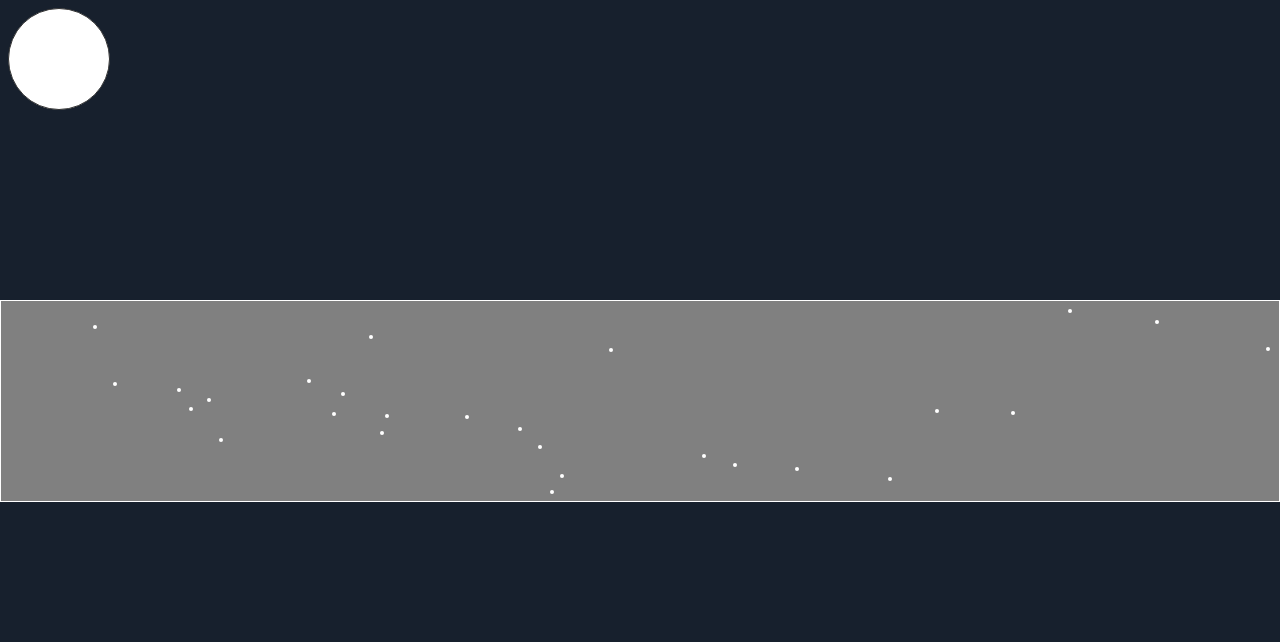
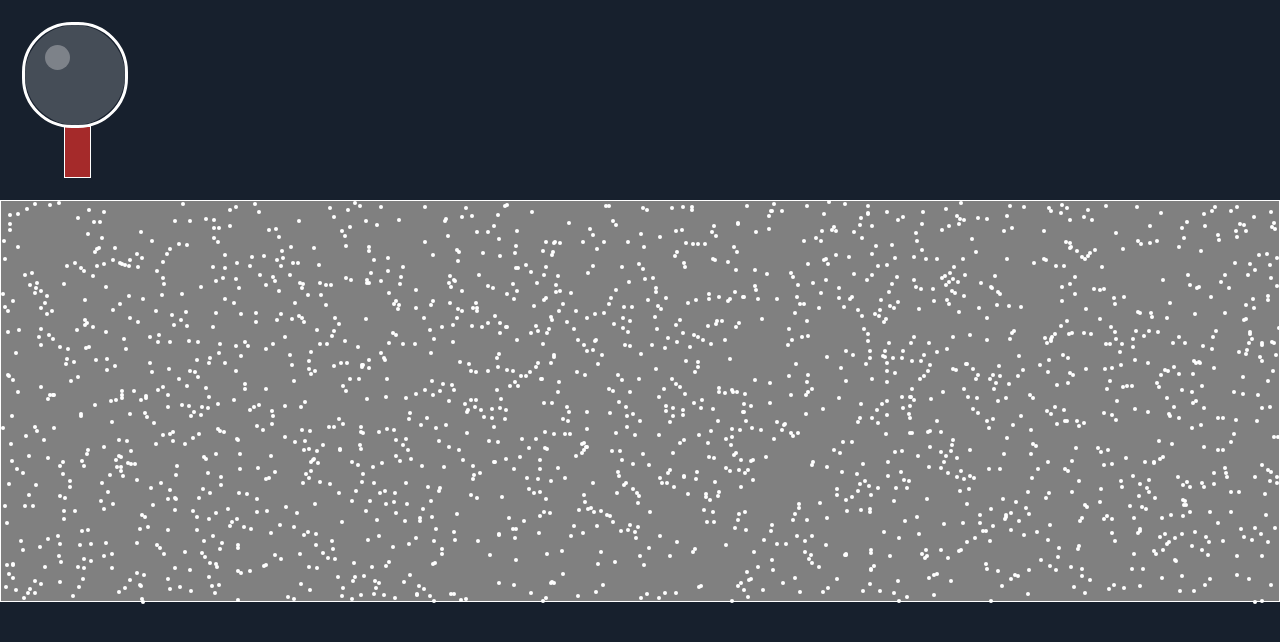
Before and after one commit to brianpilati/star-gazer, a plain HTML site: page index.html in a window 1280 px wide. Drawn offline with Linux system fonts and the light colour scheme.

Commit message:
updates to add more functionatlity

```diff
--- a/compass/assets/compass/sass/star.scss
+++ b/compass/assets/compass/sass/star.scss
@@ -2,7 +2,8 @@
 
 $star: rgba(255,255,255,1);
 $space: rgba(23,32,45,1);
-$nova: rgba(255,0,0,1);
+//$nova: rgba(255,0,0,1);
+$nova: rgba(255,255,255,1);
 
 $star_size_normal: 4px;
 $star_size_magnified: 18px;
@@ -13,26 +14,23 @@ $star_margin_magnified: -8px;
 $star_border-radius_normal: 3px;
 $star_border-radius_magnified: 14px;
 
-html
-{
+html {
     background-color: $space;
 }
 
-#horizon
-{
+#horizon {
     position: absolute;
     top: 50%;
-    margin-top: -100px;
-    height: 200px;
+    margin-top: -200px;
+    height: 400px;
     left: 0px;
     right: 0px;
     border: 1px solid white;
     background: grey;
+    z-index: 1;
 }
 
-.star
-{
-    content: "";
+.star {
     background-color: $star;
     position: absolute;
     border-radius: $star_border-radius_normal;
@@ -43,15 +41,13 @@ html
     z-index: 11;
 }
 
-.starGrow
-{
+.starGrow {
     -webkit-animation: starGrow .2s ease-in forwards; /* Chrome, Safari, Opera */
     animation: starGrow .2s ease-in forwards;
 }
 
 /* Chrome, Safari, Opera */
-@-webkit-keyframes starGrow
-{
+@-webkit-keyframes starGrow {
     from { }
     to {
         border-radius: $star_border-radius_magnified;
@@ -64,8 +60,7 @@ html
 }
 
 /* Standard syntax */
-@keyframes starGrow
-{
+@keyframes starGrow {
     from { }
     to {
         border-radius: $star_border-radius_magnified;
@@ -77,14 +72,57 @@ html
     }
 }
 
-#telescope
-{
+@mixin glass {
     position: absolute;
-    width:100px;
-    height:100px;
-    border-radius: 75px;
-    border: 1px solid #333;
-    background-color: white;
-    z-index: 10;
-    opacity: 1;
+    top: 0px;
+    width: 100px;
+    height: 100px;
+    border-radius: 50px;
+    z-index: 3;
 }
+
+#telescope {
+    position: absolute;
+    width: 100px;
+    height: 100px;
+    left: 25px;
+    top: 25px;
+    border-radius: 50px;
+    z-index: 3;
+
+    #rim {
+        @include glass;
+        border: 3px solid white;
+        margin-left: -3px;
+        margin-top: -3px;
+        background-color: transparent;
+    }
+
+    #glass {
+        @include glass;
+        background-color: white;
+        opacity: .2;
+    }
+
+    #highlight {
+        position: absolute;
+        top: 20px;
+        left: 20px;
+        width: 25px;
+        height: 25px;
+        border-radius: 12.5px;
+        background-color: white;
+        opacity: .3;
+    }
+
+    #handle {
+        position: absolute;
+        top: 101px;
+        left: 38.5px;
+        width: 25px;
+        height: 50px;
+        background-color: brown;
+        border: 1px solid white;
+        z-index: 2;
+    }
+}
--- a/index.html
+++ b/index.html
@@ -5,13 +5,18 @@
         <script src="lib/jquery.min.js"></script>
         <script type="text/javascript">
             $(document).ready(function() {
-                stars = new Stars(25);
+                stars = new Stars(2000);
             });
         </script>
     </head>
     <body>
         <div id="horizon"></div>
-        <div id="telescope"></div>
+        <div id="telescope">
+            <div id="rim"></div>
+            <div id="highlight"></div>
+            <div id="glass"></div>
+            <div id="handle"></div>
+        </div>
         <script src="lib/jquery-ui.min.js"></script>
         <script src="js/star.js"></script>
     </body>
--- a/js/star.js
+++ b/js/star.js
@@ -1,10 +1,3 @@
-$("#telescope").draggable({
-    drag: function(event, ui) {
-        // Remove .dropClass if it exists (if #draggable has already been dropped)
-        $(this).removeClass('dropClass');
-    }
-});
-
 function Stars(stars) {
     init: {
         this.buildUniverse(stars);
@@ -18,6 +11,7 @@ Stars.prototype = {
         this.calculateHorizon();
         this.generateStars();
         this.bindStarEvent();
+        this.bindTelescopeEvent();
     },
 
     calculateHorizon: function()
@@ -64,16 +58,26 @@ Stars.prototype = {
         $(".star").droppable({
             // tolerance can be set to 'fit', 'intersect', 'pointer', or 'touch'
             tolerance: 'touch',
-            // Add .hoverClass whenever #draggable is being hovered over #droppable
             over: function(event, ui) {
                 $(this).addClass('starGrow');
-                $(this).removeClass('starShrink');
             },
-            // Remove .hoverClass whenever #draggable is no longer hovered over #droppable
             out: function(event, ui) {
-                $(this).addClass('starShrink');
                 $(this).removeClass('starGrow');
             },
         });
+    },
+
+    bindTelescopeEvent: function()
+    {
+        $("#telescope").draggable({
+            drag: function(event, ui) {
+                //$(this).removeClass('dropClass');
+            },
+
+            stop: function(event, ui) {
+                $(this).css({'left': '25px', 'top': '25px'});
+                $('.star').removeClass('starGrow');
+            }
+        });
     }
 }
```
Also changed, not shown: css/star.css.
